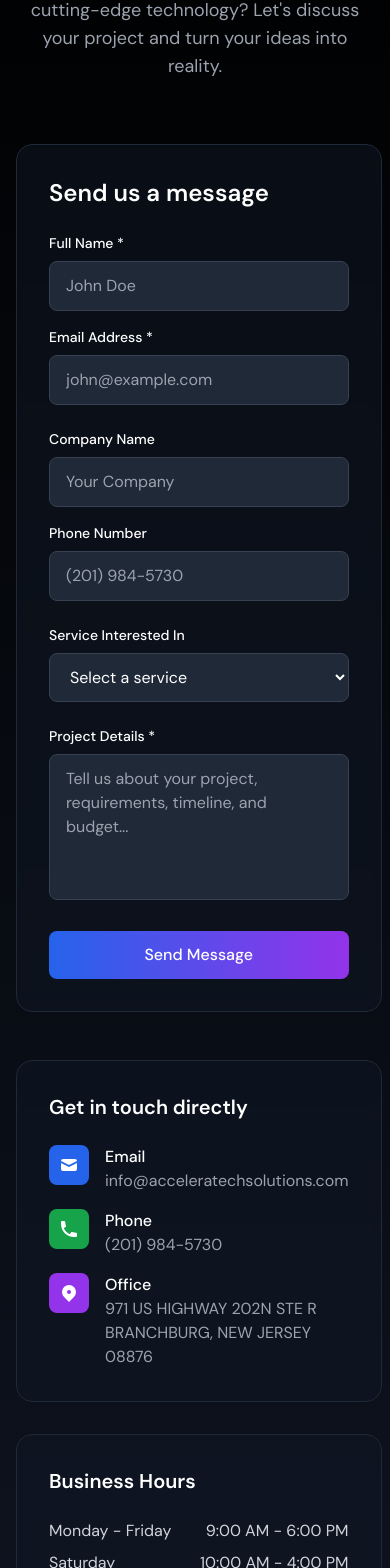
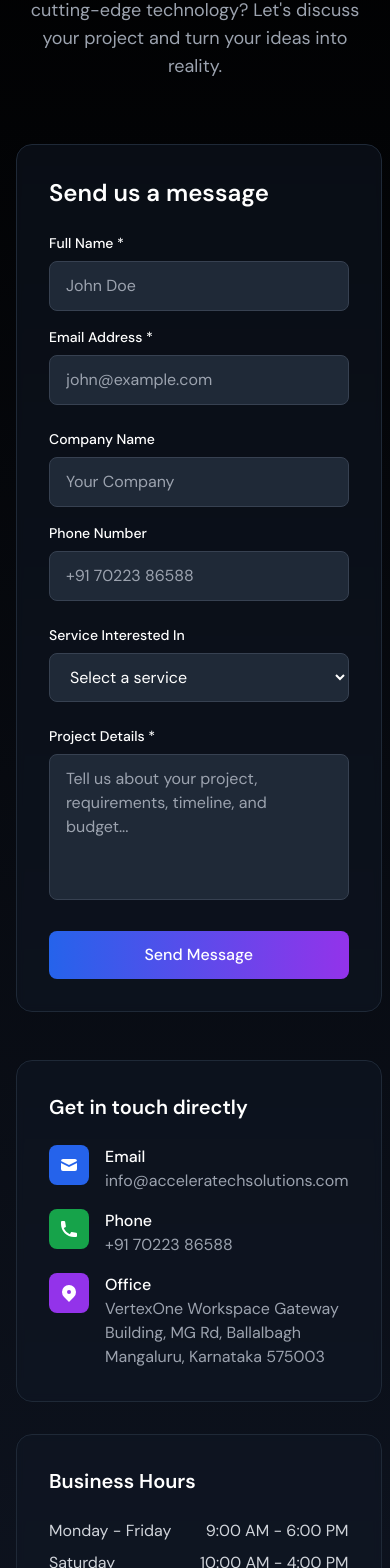
Before and after one commit to acash026/accelera-tech-solutions, a Next.js app: page /contact in a window 390 px wide. Shown: the part 216-1784 px from the top of the page. Built offline with nearby package versions, Linux system fonts and the light colour scheme.

Commit message:
Update phone number to +91 70223 86588

```diff
--- a/src/app/contact/page.tsx
+++ b/src/app/contact/page.tsx
@@ -174,7 +174,7 @@ export default function ContactUs() {
                         value={formData.phone}
                         onChange={handleChange}
                         className="w-full px-4 py-3 bg-gray-800 border border-gray-700 rounded-lg focus:outline-none focus:border-blue-500 transition"
-                        placeholder="(201) 984-5730"
+                        placeholder="+91 70223 86588"
                       />
                     </div>
                   </div>
@@ -275,10 +275,10 @@ export default function ContactUs() {
                       <div>
                         <h4 className="font-medium">Phone</h4>
                         <a
-                          href="tel:+12019845730"
+                          href="tel:+91 70223 86588"
                           className="text-gray-400 hover:text-blue-400 transition"
                         >
-                          (201) 984-5730
+                          +91 70223 86588
                         </a>
                       </div>
                     </div>
@@ -300,9 +300,9 @@ export default function ContactUs() {
                       <div>
                         <h4 className="font-medium">Office</h4>
                         <p className="text-gray-400">
-                          971 US HIGHWAY 202N STE R
+                          VertexOne Workspace Gateway Building, MG Rd, Ballalbagh
                           <br />
-                          BRANCHBURG, NEW JERSEY 08876
+                          Mangaluru, Karnataka 575003
                         </p>
                       </div>
                     </div>
--- a/src/app/globals.css
+++ b/src/app/globals.css
@@ -8,7 +8,7 @@
 }
 
 html {
-  scroll-behavior: smooth;
+  scroll-behavior: auto;
   -webkit-text-size-adjust: 100%;
 }
 
--- a/src/components/GlobalOverlay.tsx
+++ b/src/components/GlobalOverlay.tsx
@@ -17,7 +17,7 @@ export default function GlobalOverlay() {
   const [progress, setProgress] = useState(0);
   const ticking = useRef(false);
 
-  const phoneNumber = "+1 201-984-5730";
+  const phoneNumber = "+91 70223 86588";
   // const whatsappMessage = encodeURIComponent("Hello! I'm interested in Accelera Tech Solutions. Please share more details.");
   // const whatsappLink = `https://wa.me/12019845730?text=${whatsappMessage}`;
 
```
Also changed, not shown: 1 other file (tests, documents, lock files or other folders).
